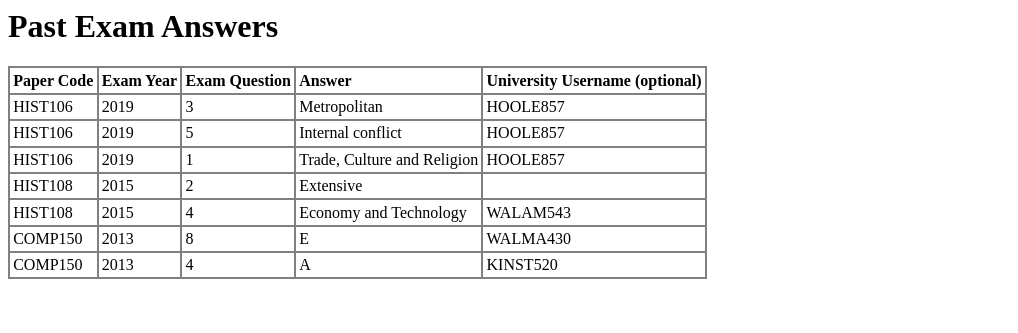
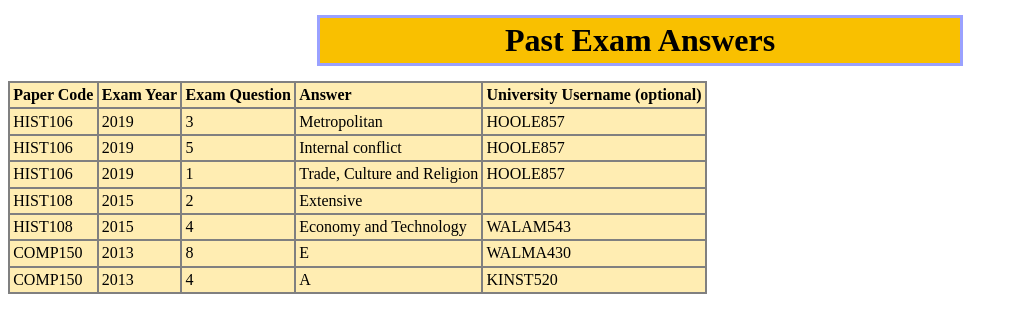
Before and after one commit to lhoogenraad/cosc349Assignment1, a PHP site: page / in a window 1280 px wide. Shown: the top 333 px of the page, without its empty margins (0-1018 px from the left). Run offline with PHP 8.4, Linux system fonts and the light colour scheme; data comes from the database, SQL or seed files in the repository.

Commit message:
CSS work done for index.php

```diff
--- /dev/null
+++ b/www/display/index.css
@@ -0,0 +1,26 @@
+th {
+	text-align: left;
+}
+
+table, th, td {
+	border: 2px solid #9aa1ff;
+	border-collapse: collapse;
+	background-color: #ffedb2;
+}
+
+th, td {
+	padding: 0.2em;
+}
+
+
+h1{
+	text-align: center;
+	text-colour: #9aa1ff;
+	border: 3px solid #9aa1ff;
+	margin: auto;
+	width: 50%;
+	margin-bottom: 15px;
+	margin-top: 15px;
+	background-color: #f9c000;
+	padding: 4px;
+}
--- a/www/display/index.php
+++ b/www/display/index.php
@@ -2,6 +2,7 @@
 <html>
 <head>
   <link rel='icon' type='image/x-icon' href='/favicon.ico' />
+  <link rel='stylesheet' href='index.css'>
   <title>Past Otago exam answers</title>
 <style>
 th { text-align: left; }
```
